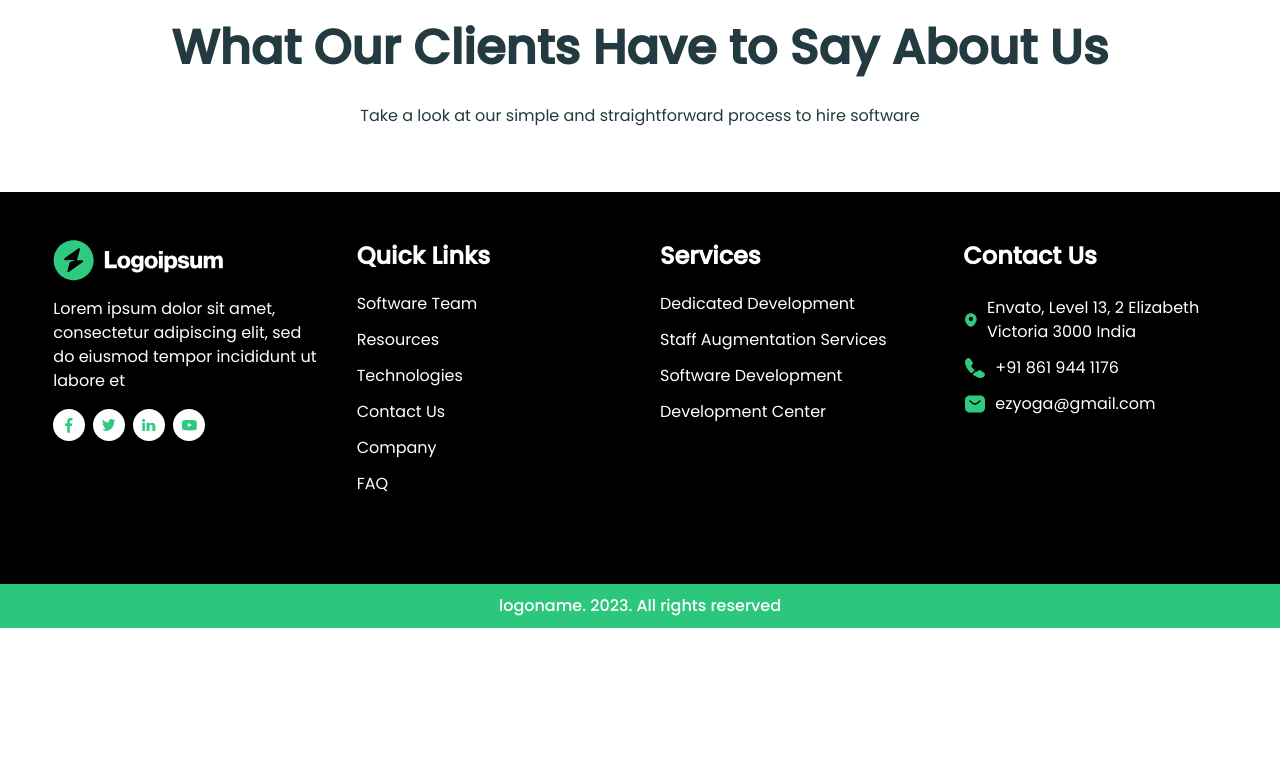
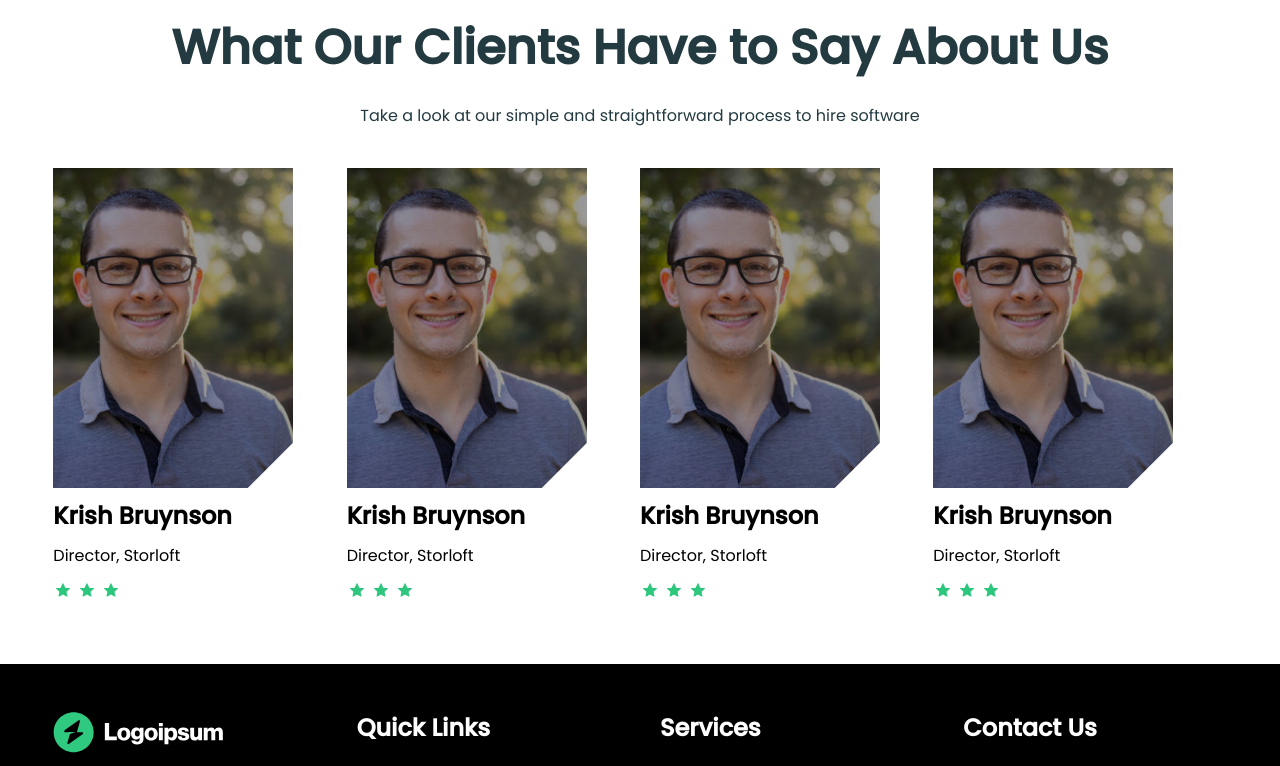
Before and after one commit to SouravBhardwaj997/assignment, a Next.js app: page / in a window 1280 px wide. Shown: the part 5503-6269 px from the top of the page. Before the commit the page ends 6131 px from the top, so only its background shows below. Built offline with nearby package versions, Linux system fonts and the light colour scheme.

Commit message:
add Testimonial card

```diff
--- /dev/null
+++ b/src/components/Elements/TestimonialCard.tsx
@@ -0,0 +1,28 @@
+import Image from "next/image";
+import { StarIcon } from "../icons/SocialIcons";
+
+export const TestimonialCard = () => {
+  return (
+    <div className="flex flex-col gap-3">
+      <div className="h-80 w-60 relative">
+        <Image
+          src="/images/testimonials/testimonial-1.png"
+          fill
+          alt="Testimonial"
+          className="object-cover object-center"
+        />
+        <div className="bg-primary-size-12 absolute top-0 left-0 right-0 bottom-0" />
+        <div className="absolute inset-0 bg-black opacity-40" />
+
+        <div className="size-16 bg-white absolute -bottom-8 -right-8 rotate-45" />
+      </div>
+      <p className="text-black font-semibold text-2xl">Krish Bruynson</p>
+      <p className="font-light">Director, Storloft</p>
+      <div className="flex gap-1">
+        <StarIcon />
+        <StarIcon />
+        <StarIcon />
+      </div>
+    </div>
+  );
+};
--- a/src/components/Sections/TestimonialSection.tsx
+++ b/src/components/Sections/TestimonialSection.tsx
@@ -1,4 +1,5 @@
 import React from "react";
+import { TestimonialCard } from "../Elements/TestimonialCard";
 
 export const TestimonialSection = () => {
   return (
@@ -13,6 +14,12 @@ export const TestimonialSection = () => {
             software
           </p>
         </div>
+        <div className="grid grid-cols-4 mt-10">
+          <TestimonialCard />
+          <TestimonialCard />
+          <TestimonialCard />
+          <TestimonialCard />
+        </div>
       </div>
     </div>
   );
--- a/src/components/Sections/UserGuideSection.tsx
+++ b/src/components/Sections/UserGuideSection.tsx
@@ -29,7 +29,7 @@ export const UserGuideSection = () => {
             User Guide to Hire Dedicated Software Developers
           </p>
           <div className="flex gap-6">
-            <div className="flex flex-col w-1/3 shadow-sm">
+            <div className="flex flex-col bg-white w-1/3 shadow-sm">
               {userBenefits.map((benefit, i) => (
                 <div
                   className={`px-4 py-7 font-light ${
@@ -43,7 +43,7 @@ export const UserGuideSection = () => {
                 </div>
               ))}
             </div>
-            <div className="flex flex-col gap-6 w-2/3 py-8 px-6 shadow-sm">
+            <div className="flex flex-col bg-white gap-6 w-2/3 py-8 px-6 shadow-sm">
               <p className="text-black font-medium text-xl">
                 Benefits of Hiring Developers
               </p>
--- a/src/components/icons/SocialIcons.tsx
+++ b/src/components/icons/SocialIcons.tsx
@@ -71,3 +71,19 @@ export const YoutubeIcon = () => {
     </svg>
   );
 };
+
+export const StarIcon = ({ className = "fill-primary" }) => {
+  return (
+    <svg
+      width="20"
+      height="20"
+      viewBox="0 0 20 20"
+      xmlns="http://www.w3.org/2000/svg"
+    >
+      <path
+        d="M7.80168 7.63182C7.80168 7.63182 5.16834 7.92348 3.41168 8.11848C3.25334 8.13765 3.11334 8.24348 3.06084 8.40432C3.00834 8.56515 3.06084 8.73265 3.17751 8.83848C4.48251 10.0293 6.44334 11.8127 6.44334 11.8127C6.44168 11.8127 5.90501 14.4068 5.54834 16.1377C5.51834 16.2943 5.57501 16.4602 5.71168 16.5593C5.84751 16.6585 6.02251 16.6602 6.16001 16.5827C7.69668 15.7093 9.99834 14.396 9.99834 14.396C9.99834 14.396 12.3008 15.7093 13.835 16.5835C13.975 16.6602 14.15 16.6585 14.2858 16.5593C14.4225 16.4602 14.4792 16.2943 14.4483 16.1385C14.0917 14.4068 13.5558 11.8127 13.5558 11.8127C13.5558 11.8127 15.5167 10.0293 16.8217 8.84098C16.9383 8.73182 16.99 8.56432 16.9383 8.40432C16.8867 8.24432 16.7467 8.13848 16.5883 8.12015C14.8317 7.92348 12.1975 7.63182 12.1975 7.63182C12.1975 7.63182 11.1058 5.21682 10.3783 3.60682C10.31 3.46265 10.1667 3.36182 9.99834 3.36182C9.83001 3.36182 9.68584 3.46348 9.62084 3.60682C8.89251 5.21682 7.80168 7.63182 7.80168 7.63182Z"
+        className={className}
+      />
+    </svg>
+  );
+};
--- a/src/components/icons/index.tsx
+++ b/src/components/icons/index.tsx
@@ -178,28 +178,28 @@ export const TeamIcon = () => {
         stroke="black"
         strokeWidth="3.5"
         strokeLinecap="round"
-        stroke-linejoin="round"
+        strokeLinejoin="round"
       />
       <path
         d="M27 33C33.6274 33 39 27.6274 39 21C39 14.3726 33.6274 9 27 9C20.3726 9 15 14.3726 15 21C15 27.6274 20.3726 33 27 33Z"
         stroke="black"
         strokeWidth="3.5"
         strokeLinecap="round"
-        stroke-linejoin="round"
+        strokeLinejoin="round"
       />
       <path
         d="M69 62.9999V56.9999C68.998 54.3411 68.1131 51.7582 66.4841 49.6568C64.8551 47.5555 62.5744 46.0546 60 45.3899"
         stroke="black"
         strokeWidth="3.5"
         strokeLinecap="round"
-        stroke-linejoin="round"
+        strokeLinejoin="round"
       />
       <path
         d="M48 9.38989C50.5812 10.0508 52.8691 11.552 54.5029 13.6568C56.1367 15.7617 57.0235 18.3504 57.0235 21.0149C57.0235 23.6794 56.1367 26.2681 54.5029 28.373C52.8691 30.4778 50.5812 31.979 48 32.6399"
         stroke="black"
         strokeWidth="3.5"
         strokeLinecap="round"
-        stroke-linejoin="round"
+        strokeLinejoin="round"
       />
     </svg>
   );
```
Also changed, not shown: public/images/testimonials/image.png (added), public/images/testimonials/testimonial-1.png (added).
